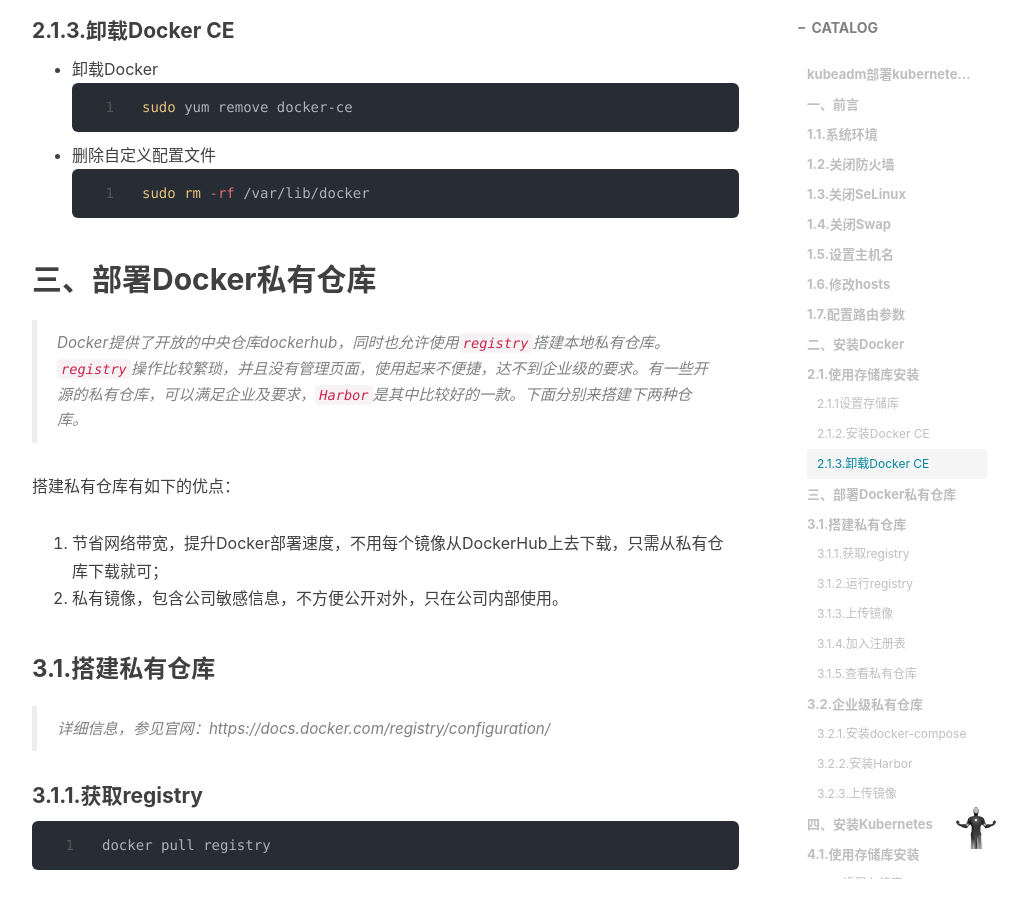
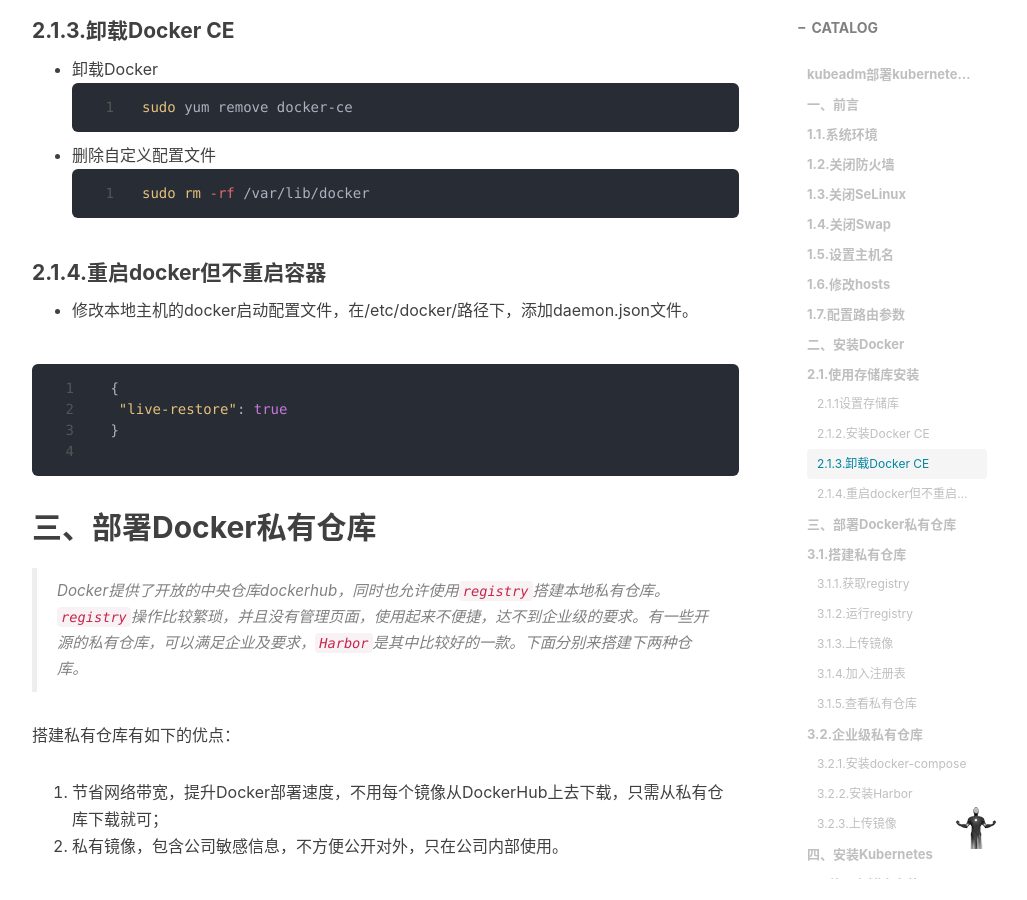
Before and after one commit to Lengxiaobing/Lengxiaobing.github.io, a Jekyll site: the page built from _posts/2019-01-02-kubeadm部署kubernetes单主集群.md, in a window 1280 px wide and 900 px high, scrolled down 3738 px. Shown: the whole window, without its empty margins (233-1260 px from the left). Built offline with Jekyll 4.4.1, drawn with Linux system fonts in a browser that asks for light colours; nearby versions of some CDN libraries; comment, search, counter and statistics services are not loaded.

Commit message:
Update 2019-01-02-kubeadm部署kubernetes单主集群.md

````diff
--- a/_posts/2019-01-02-kubeadm部署kubernetes单主集群.md
+++ b/_posts/2019-01-02-kubeadm部署kubernetes单主集群.md
@@ -144,6 +144,17 @@
 - 删除自定义配置文件
 ```shell
 sudo rm -rf /var/lib/docker
+```
+
+####   2.1.4.重启docker但不重启容器
+
+- 修改本地主机的docker启动配置文件，在/etc/docker/路径下，添加daemon.json文件。
+
+```json
+ {
+  "live-restore": true
+ }
+
 ```
 
 ## 三、部署Docker私有仓库
````
